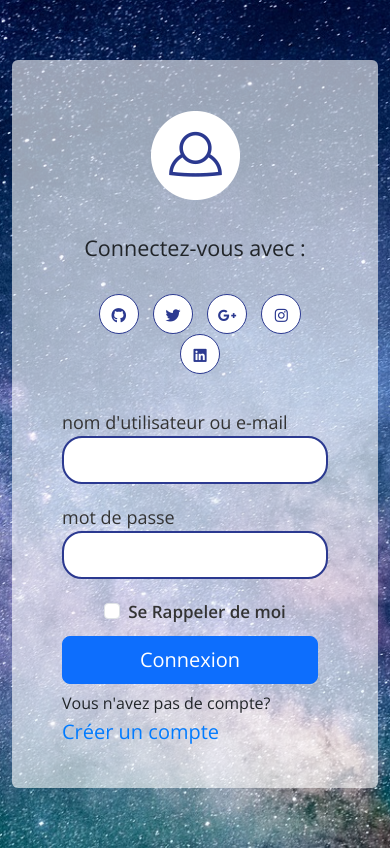
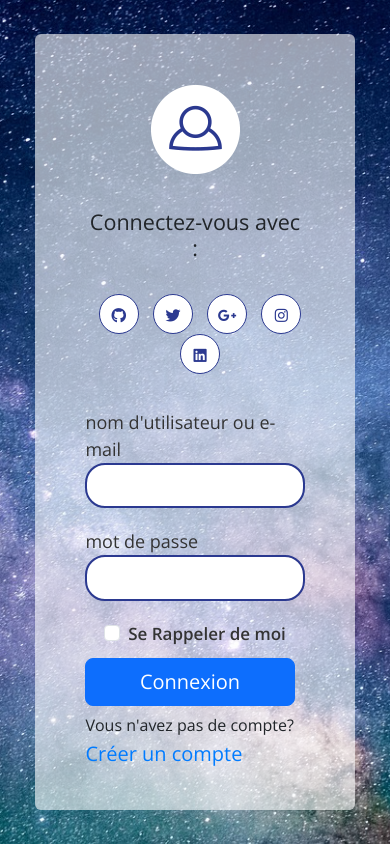
Before and after one commit to RayaneC-01/TaskManager, a PHP site: page /Index/connexion.php in a window 390 px wide. Run offline with PHP 8.4, Linux system fonts and the light colour scheme.

Commit message:
style CSS

```diff
--- a/Index/connexion_traitement.php
+++ b/Index/connexion_traitement.php
@@ -30,7 +30,7 @@ if (isset ($_POST['identifier'], $_POST['password'])) {
                 $update_stmt = $conn->prepare("UPDATE users SET last_connexion = NOW() WHERE username = :identifier");
                 $update_stmt->bindParam(':identifier', $row['username']);
                 $update_stmt->execute();
-
+                var_dump($row['username']);
                 // Rediriger l'utilisateur vers la page d'accueil
                 header("Location: ../Index/accueil.php");
                 exit;
--- a/Index/dashboard.php
+++ b/Index/dashboard.php
@@ -16,6 +16,7 @@ if (isset ($_SESSION['utilisateur_connecte'])) {
     $stmt->bindParam(':username', $username);
     $stmt->execute();
 
+
     // Récupérez le résultat de la requête
     $row = $stmt->fetch(PDO::FETCH_ASSOC);
 
@@ -28,11 +29,14 @@ if (isset ($_SESSION['utilisateur_connecte'])) {
         $created_at = $row['created_at'];
         $last_connexion = $row['last_connexion'];
 
+        // Récupérer l'ID de l'utilisateur connecté
+        $user_id = $row['id'];
+
         // Récupérer les tâches de l'utilisateur connecté
-        $user_id = $row['id']; // Ajoutez cette ligne pour récupérer l'ID de l'utilisateur
         $stmt_tasks = $conn->prepare("SELECT * FROM tasks WHERE user_id = :user_id");
         $stmt_tasks->bindParam(':user_id', $user_id);
         $stmt_tasks->execute();
+
     } else {
         // Gérer le cas où l'utilisateur n'est pas trouvé dans la base de données ou l'ID n'est pas défini
         echo "<div class='alert alert-danger'>Utilisateur introuvable ou ID non défini.</div>";
--- a/style/style_forms.css
+++ b/style/style_forms.css
@@ -40,15 +40,19 @@ textarea {
   outline: none;
 }
 .form-02-main {
+  display: flex;
+  align-items: center;
+  justify-content: center;
+  height: 100vh;
   background: url(/Images/bg-01.jpg);
   background-size: cover;
-  object-fit: cover;
   background-repeat: no-repeat;
   background-position: center;
   position: relative;
   z-index: 2;
   overflow: hidden;
 }
+
 ._lk_de {
   background-repeat: no-repeat;
   background-size: cover;
@@ -203,8 +207,26 @@ textarea {
   color: #333;
   font-size: 18px;
 }
+@media screen and (max-width: 768px) {
+  .form-03-main {
+    width: 90%; /* Largeur du formulaire pour les écrans moyens */
+  }
+}
+
 @media screen and (max-width: 600px) {
   .form-03-main {
-    width: 100%;
+    width: 95%; /* Largeur du formulaire pour les petits écrans */
   }
 }
+
+@media screen and (max-width: 480px) {
+  .form-control {
+    font-size: 0.9rem; /* Taille de la police pour les petits écrans */
+  }
+}
+
+@media screen and (max-width: 768px) {
+  .form-02-main {
+    padding: 0 15px; /* Ajoutez un peu de marge sur les côtés */
+  }
+}
```
Also changed, not shown: Index/ajout.php (+27 -20 lines), style/styles.css (+35 -0 lines). Lines whose indentation alone changed are shown as unchanged.
